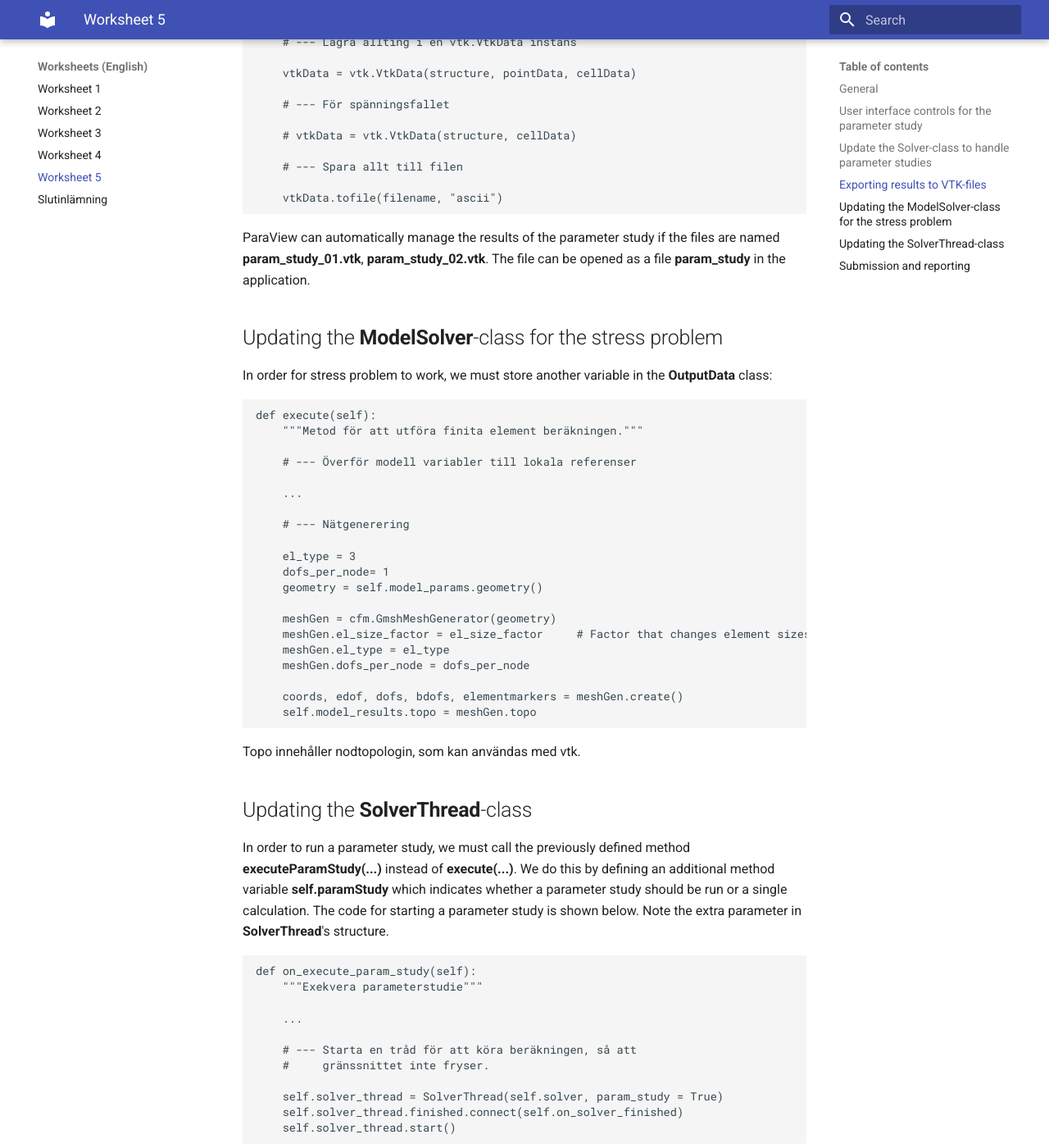
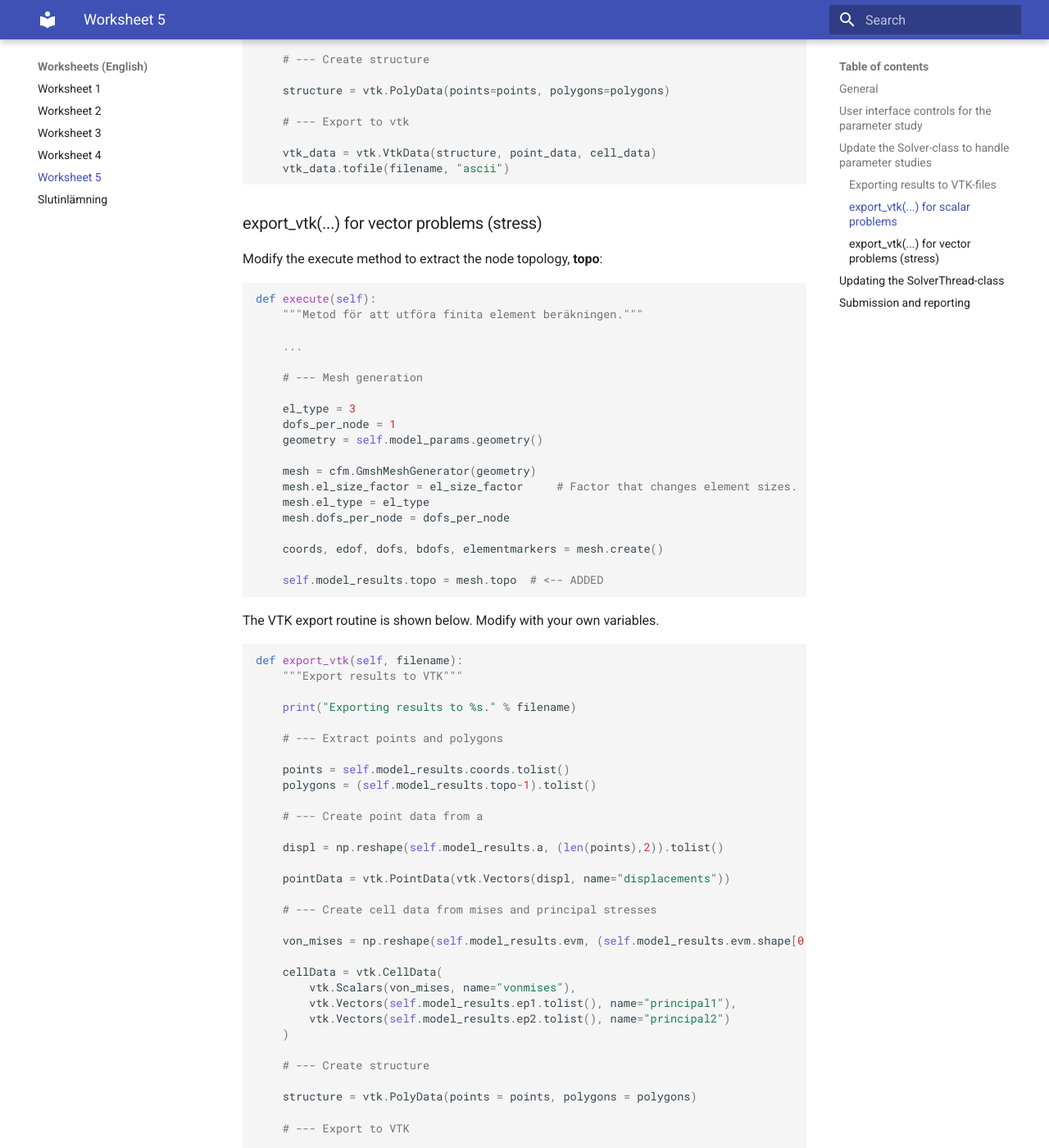
Before and after one commit to jonaslindemann/vsmn20, an MkDocs documentation site: the page built from docs/assignment5_eng.md, in a window 1280 px wide and 1400 px high, scrolled down 4253 px. Shown: the whole window at 82% size. Built offline with MkDocs 1.6.1 and Material for MkDocs 9.7.7, drawn with Linux system fonts in a browser that asks for light colours; comment, search, counter and statistics services are not loaded; some of the changed text lies outside the part shown.

Commit message:
A lot of fixes to worksheets 4 and 5

````diff
--- a/docs/assignment5.md
+++ b/docs/assignment5.md
@@ -42,20 +42,24 @@
 def on_execute_param_study(self):
     """Exekvera parameterstudie"""
 
-    # --- Hämta värden från grafiskt gränssnitt.
+    # --- Update model from UI
 
-    self.model_params.param_d = self.param_vary_d_radio.isChecked()
-    self.model_params.param_t = self.param_vary_t_radio.isChecked()
+    self.update_model()
 
-    if self.model_params.param_d:
-        self.model_params.d_start = float(self.d_edit.text())
-        self.model_params.d_end = float(self.d_end_edit.text())
-    elif self.model_params.param_t:
-        self.model_params.t_start = float(self.t_edit.text())
-        self.model_params.t_end = float(self.t_end_edit.text())
+    # --- Update filename
 
-    self.model_params.param_filename = "param_study"
-    self.model_params.param_steps = int(self.param_step.value())
+    self.model_param.param_filename = "param_study"
+
+    # --- Skapa en lösare
+
+    self.solver = sm.ModelSolver(self.model_params, self.model_results)
+
+    # --- Starta en tråd för att köra beräkningen, så att
+    #     gränssnittet inte fryser.
+
+    self.solverThread = SolverThread(self.solver, param_study = True)
+    self.solverThread.finished.connect(self.on_solver_finished)
+    self.solverThread.start()
 ```
 
 ## Uppdatera ModelSolver-klassen för att hantera parameterstudier
@@ -114,50 +118,41 @@
 
 **pyvtk** har en mängd datatyper. Vi kommer att utgå från primitiven **vtk.PolyData**. Denna datatype lämpar sig bra till att hantera ostrukturerade element som vi har i denna tillämpning. För att definiera uppritning av denna datatyp behövs punkter och topologi. Av en händelse har vi detta som ett resultat av beräkningen. **pyvtk** hanterar dock inte NumPy-arrayer, så vi får göra lite tricks för att konvertera dessa till rätt format:
 
-``` py
+### export_vkt(...) för skalära problem
+
+```py
 def export_vtk(self, filename):
     """Export results to VTK"""
 
     print("Exporting results to %s." % filename)
 
-    # --- Skapa punkter och polygon definitioner från vårt nät
+    # --- Extract points and polygons
 
     points = self.model_results.coords.tolist()
-
-    # --- Tänk på att topologin i VTK är 0-baserad varför vi måste minskar **edof** med 1.
-
     polygons = (self.model_results.edof-1).tolist()
 
-    # --- För spänningsproblemet användas, se också nästa stycke:
+    # --- Create point data from a
 
-    # polygons = (self.model_results.topo-1).tolist()
+    point_data = vtk.PointData(
+        vtk.Scalars(self.model_results.a.tolist(), name="pressure")
+    )
 
-    # --- Resultat från beräkningen skapas i separata objekt. Punkter i vtk.PointData och
-    # --- elementdata i vtk.CellData. Nedan anger vi både vektor data och skalärvärden för elementen.
-    # --- Tänk på att vektorerna måste ha 3 komponenter, så lägg till detta i beräkningsdelen.
+    # --- Create cell data from max_flow and flow
 
-    point_data = vtk.PointData(vtk.Scalars(self.model_results.a.tolist(), name="pressure"))
-    cell_data = vtk.CellData(vtk.Scalars(self.model_results.maxFlow, name="maxflow"), vtk.Vectors(self.model_results.flow, "flow"))
+    cell_data = vtk.CellData(
+        vtk.Scalars(self.model_results.max_flow, name="max_flow"),
+        vtk.Vectors(self.model_results.flow, "flow")
+    )
 
-    # --- För spänningsproblemet blir det istället (ingen pointData)
+    # --- Create structure
 
-    # cell_data = vtk.CellData(vtk.Scalars(self.model_results.mises, name="mises"), vtk.Vectors(self.model_results.stress1, "principal stress 1"), vtk.Vectors(self.model_results.stress2, "principal stress 2"))
+    structure = vtk.PolyData(points=points, polygons=polygons)
 
-    # --- Skapa strukturen för elementnätet.
-
-    structure = vtk.PolyData(points = points, polygons = polygons)
-
-    # --- Lagra allting i en vtk.VtkData instans
+    # --- Export to vtk
 
     vtk_data = vtk.VtkData(structure, point_data, cell_data)
+    vtk_data.tofile(filename, "ascii")
 
-    # --- För spänningsfallet
-
-    # vtk_data = vtk.VtkData(structure, cell_data)
-
-    # --- Spara allt till filen
-
-    vtk_data.tofile(filename, "ascii")
 ```
 
 ParaView kan automatiskt hantera resultaten från parameterstudien om filerna namnges **param_study_01.vtk**, **param_study_02.vtk**. Filen kan öppnas som en fil **param_study** i programmet.
--- a/docs/assignment5_eng.md
+++ b/docs/assignment5_eng.md
@@ -31,171 +31,219 @@
  * **d_end** - Ending value of d.
  * **t_start** - Start value of t.
  * **t_end** - Ending value of t.
- * **param_filename** - Variable controling how filenas should be formatted.
+ * **param_filename** - Variable controlling how filenames should be formatted.
  * **param_steps** - Variable controlling the number of steps in the parameter study.
-
 
 **on_execute_param_study** should have approximately the same structure as **onActionExecute**. At the beginning of the method, we add assigment of the new parameters based on the new controls. The following code illustrates this:
 
-    def on_execute_param_study(self):
-        """Exekvera parameterstudie"""
+```py
+def on_execute_param_study(self):
+    """Exekvera parameterstudie"""
 
-        # --- Hämta värden från grafiskt gränssnitt.
+    # --- Update model from UI
 
-        self.model_params.param_d = self.param_vary_d_radio.isChecked()
-        self.model_params.param_t = self.param_vary_t_radio.isChecked()
+    self.update_model()
 
-        if self.model_params.param_d:
-            self.model_params.d_start = float(self.d_edit.text())
-            self.model_params.d_end = float(self.d_end_edit.text())
-        elif self.model_params.paramT:
-            self.model_params.t_start = float(self.t_edit.text())
-            self.model_params.t_end = float(self.t_end_edit.text())
+    # --- Update filename
 
-        self.model_params.param_filename = "param_study"
-        self.model_params.param_steps = int(self.param_step.value())
+    self.model_param.param_filename = "param_study"
 
+    # --- Skapa en lösare
+
+    self.solver = sm.ModelSolver(self.model_params, self.model_results)
+
+    # --- Starta en tråd för att köra beräkningen, så att
+    #     gränssnittet inte fryser.
+
+    self.solverThread = SolverThread(self.solver, param_study = True)
+    self.solverThread.finished.connect(self.on_solver_finished)
+    self.solverThread.start()
+```
+
+The only change is that we pass the parameter, **param_study=True**, to the **SolverThread** class constructor. The **SolverThread**-class will be updated in later sections.
 ## Update the Solver-class to handle parameter studies
 
-In the **Solver** class, we now add a routine, **execute_paramStudy(...)**, which implements the mechanics to execute the parameter study.
+In the **ModelSolver** class, we now add a routine, **execute_param_study(...)**, which implements the mechanics to execute the parameter study.
 
-    def execute_paramStudy(self):
-        """Kör parameter studie"""
+```py
+def execute_param_study(self):
+    """Kör parameter studie"""
 
-        # -- Lagra tidigare värden på d
+    # -- Store current values for the d and t parameters
 
-        old_d = self.model_params.d
-        old_t = self.model_params.t
+    old_d = self.model_params.d
+    old_t = self.model_params.t
 
-        i = 1
+    i = 1
 
-        if self.model_params.param_d:
+    if self.model_params.param_d:
 
-            # --- Skapa värden att simulera över
+        # --- Create a simulation range
 
-            dRange = np.linspace(self.model_params.d_start, self.model_params.d_end,
-                self.model_params.paramSteps)
+        d_range = np.linspace(self.model_params.d_start, self.model_params.d_end,
+            self.model_params.param_steps)
 
-            # --- Starta parameterstudien
+        # --- Loop over the range
 
-            for d in d_range:
-                print("Executing for d = %g..." % d)
+        for d in d_range:
+            print("Executing for d = %g..." % d)
 
-                # --- Sätt önskad parameter i InputData-instansen
-                ...
-                # --- Kör beräkningen
-                ...
-                # --- Exportera vtk-fil
-                ...
-
-        elif self.model_params.param_t:
+            # --- Modify parameter in self.model_params
+            ...
+            # --- Execute calculation
+            ...
+            # --- Export to VTK
             ...
 
-        # --- Återställ ursprungsvärden
+    elif self.model_params.param_t:
+        ...
 
-        self.model_params.d = old_d
-        self.model_params.t = old_t
+    # --- Restore previous values of d and t
 
-## Exporting results to VTK-files
+    self.model_params.d = old_d
+    self.model_params.t = old_t
+```
+
+### Exporting results to VTK-files
 
 In this worksheet, we will export the results and display them in the visualization software, ParaView. ParaView uses standardized file format with the extension .vtk. To create these files, we will use a special Python library, **pyvtk**, this library makes it easy to create these files.
 
 First, we add the import directive at the top of our module:
 
-    import pyvtk as vtk
+```py
+import pyvtk as vtk
+```
 
 In the next step, we will add a method in the **ModelSolver**-class, **export_vtk(...)** to perform the actual export.
 
 **pyvtk** has a lot of data types. We will start from the primitive **vtk.PolyData**. This data type is well suited to managing unstructured elements that we have in this application. To be able to visualise this type of data, points and topology are needed. This information is available from the calculations. However, **pyvtk** does not handle NumPy arrays, so we have to do some tricks to convert these into the right format:
 
-    def export_vtk(self, filename):
-        """Export results to VTK"""
+### export_vtk(...) for scalar problems
 
-        print("Exporting results to %s." % filename)
+```py
+def export_vtk(self, filename):
+    """Export results to VTK"""
 
-        # --- Skapa punkter och polygon definitioner från vårt nät
+    print("Exporting results to %s." % filename)
 
-        points = self.model_results.coords.tolist()
+    # --- Extract points and polygons
 
-        # --- Tänk på att topologin i VTK är 0-baserad varför vi måste minskar **edof** med 1.
+    points = self.model_results.coords.tolist()
+    polygons = (self.model_results.edof-1).tolist()
 
-        polygons = (self.model_results.edof-1).tolist()
+    # --- Create point data from a
 
-        # --- För spänningsproblemet användas, se också nästa stycke:
+    point_data = vtk.PointData(
+        vtk.Scalars(self.model_results.a.tolist(), name="pressure")
+    )
 
-        # polygons = (self.model_results.topo-1).tolist()
+    # --- Create cell data from max_flow and flow
 
-        # --- Resultat från beräkningen skapas i separata objekt. Punkter i vtk.PointData och
-        # --- elementdata i vtk.CellData. Nedan anger vi både vektor data och skalärvärden för elementen.
-        # --- Tänk på att vektorerna måste ha 3 komponenter, så lägg till detta i beräkningsdelen.
+    cell_data = vtk.CellData(
+        vtk.Scalars(self.model_results.max_flow, name="max_flow"),
+        vtk.Vectors(self.model_results.flow, "flow")
+    )
 
-        pointData = vtk.PointData(vtk.Scalars(self.model_results.a.tolist(), name="pressure"))
-        cellData = vtk.CellData(vtk.Scalars(self.model_results.maxFlow, name="maxflow"), vtk.Vectors(self.model_results.flow, "flow"))
+    # --- Create structure
 
-        # --- För spänningsproblemet blir det istället (ingen pointData)
+    structure = vtk.PolyData(points=points, polygons=polygons)
 
-        # cellData = vtk.CellData(vtk.Scalars(self.model_results.mises, name="mises"), vtk.Vectors(self.model_results.stress1, "principal stress 1"), vtk.Vectors(self.model_results.stress2, "principal stress 2"))
+    # --- Export to vtk
 
-        # --- Skapa strukturen för elementnätet.
+    vtk_data = vtk.VtkData(structure, point_data, cell_data)
+    vtk_data.tofile(filename, "ascii")
 
-        structure = vtk.PolyData(points = points, polygons = polygons)
+```
 
-        # --- Lagra allting i en vtk.VtkData instans
+### export_vtk(...) for vector problems (stress)
 
-        vtkData = vtk.VtkData(structure, pointData, cellData)
+Modify the execute method to extract the node topology, **topo**:
 
-        # --- För spänningsfallet
+```py
+def execute(self):
+    """Metod för att utföra finita element beräkningen."""
 
-        # vtkData = vtk.VtkData(structure, cellData)
+    ...
 
-        # --- Spara allt till filen
+    # --- Mesh generation
 
-        vtkData.tofile(filename, "ascii")
+    el_type = 3
+    dofs_per_node = 1
+    geometry = self.model_params.geometry()
+
+    mesh = cfm.GmshMeshGenerator(geometry)
+    mesh.el_size_factor = el_size_factor     # Factor that changes element sizes.
+    mesh.el_type = el_type
+    mesh.dofs_per_node = dofs_per_node
+
+    coords, edof, dofs, bdofs, elementmarkers = mesh.create()
+
+    self.model_results.topo = mesh.topo  # <-- ADDED
+```
+
+The VTK export routine is shown below. Modify with your own variables.
+
+```py
+def export_vtk(self, filename):
+    """Export results to VTK"""
+
+    print("Exporting results to %s." % filename)
+
+    # --- Extract points and polygons
+
+    points = self.model_results.coords.tolist()
+    polygons = (self.model_results.topo-1).tolist()
+
+    # --- Create point data from a
+
+    displ = np.reshape(self.model_results.a, (len(points),2)).tolist()
+
+    pointData = vtk.PointData(vtk.Vectors(displ, name="displacements"))
+
+    # --- Create cell data from mises and principal stresses
+
+    von_mises = np.reshape(self.model_results.evm, (self.model_results.evm.shape[0],))
+
+    cellData = vtk.CellData(
+        vtk.Scalars(von_mises, name="vonmises"),
+        vtk.Vectors(self.model_results.ep1.tolist(), name="principal1"),
+        vtk.Vectors(self.model_results.ep2.tolist(), name="principal2")
+    )
+
+    # --- Create structure
+
+    structure = vtk.PolyData(points = points, polygons = polygons)
+
+    # --- Export to VTK
+
+    vtkData = vtk.VtkData(structure, cellData, pointData)
+    vtkData.tofile(filename, "ascii")
+```
 
 ParaView can automatically manage the results of the parameter study if the files are named **param_study_01.vtk**, **param_study_02.vtk**. The file can be opened as a file **param_study** in the application.
 
-## Updating the **ModelSolver**-class for the stress problem
+## Updating the SolverThread-class
 
-In order for stress problem to work, we must store another variable in the **OutputData** class:
+The **SolverThread** class needs to be updated to be able to run a parameter study as well. We define an additional class attribute, **self.param_study**, that indicates if a parameter study or a normal calculation should be performed:
 
-    def execute(self):
-        """Metod för att utföra finita element beräkningen."""
+```py
+class SolverThread(QThread):
+    """Background calucation thread"""
 
-        # --- Överför modell variabler till lokala referenser
+    def __init__(self, solver, param_study = False):
+        """Constructor"""
+        super().__init__()
+        self.param_study = param_study # <-- ADDED
+        self.solver = solver
 
-        ...
+    ...
 
-        # --- Nätgenerering
-
-        el_type = 3
-        dofs_per_node= 1
-        geometry = self.model_params.geometry()
-
-        meshGen = cfm.GmshMeshGenerator(geometry)
-        meshGen.el_size_factor = el_size_factor     # Factor that changes element sizes.
-        meshGen.el_type = el_type
-        meshGen.dofs_per_node = dofs_per_node
-
-        coords, edof, dofs, bdofs, elementmarkers = meshGen.create()
-        self.model_results.topo = meshGen.topo
-
-Topo innehåller nodtopologin, som kan användas med vtk.
-
-## Updating the **SolverThread**-class
-
-In order to run a parameter study, we must call the previously defined method **executeParamStudy(...)** instead of **execute(...)**. We do this by defining an additional method variable **self.paramStudy** which indicates whether a parameter study should be run or a single calculation. The code for starting a parameter study is shown below. Note the extra parameter in **SolverThread**'s structure.
-
-    def on_execute_param_study(self):
-        """Exekvera parameterstudie"""
-
-        ...
-
-        # --- Starta en tråd för att köra beräkningen, så att
-        #     gränssnittet inte fryser.
-
-        self.solver_thread = SolverThread(self.solver, param_study = True)
-        self.solver_thread.finished.connect(self.on_solver_finished)
-        self.solver_thread.start()
+    def run(self):
+        if self.param_study: # <-- UPDATED
+            self.solver.execute_param_study()
+        else:
+            self.solver.execute()
+```
 
 ## Submission and reporting
 
````
Also changed, not shown: docs/assignment4.md (+3 -2 lines), docs/assignment4_eng.md (+11 -9 lines).
